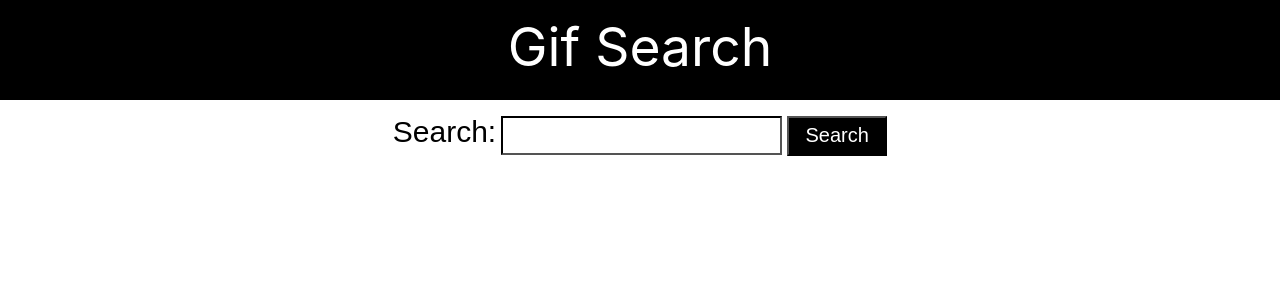
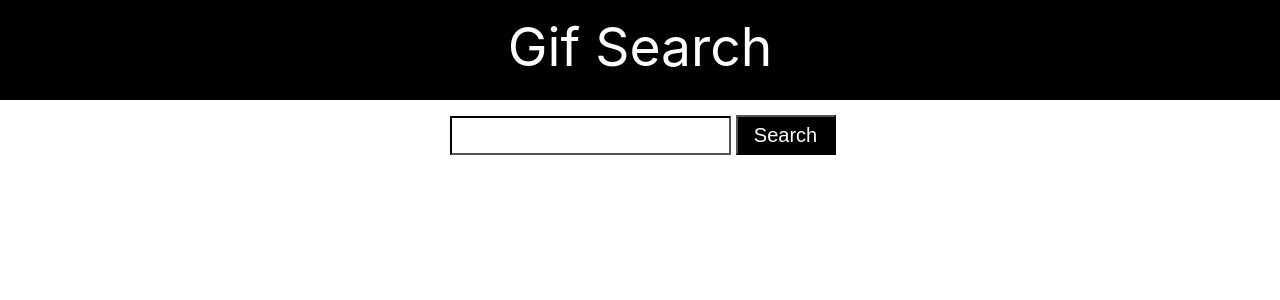
Before and after one commit to mehrabha/react-gif-app, a React (Create React App) app in the folder gif-app/: page / in a window 1280 px wide. Shown: the top 300 px of the page. Built offline with nearby package versions, Linux system fonts and the light colour scheme.

Commit message:
search function implementation

```diff
--- a/gif-app/src/App.js
+++ b/gif-app/src/App.js
@@ -4,11 +4,23 @@ import Nav from "./Nav.js";
 import SearchForm from "./SearchForm.js";
 
 class App extends React.Component {
+	constructor() {
+		super();
+		this.state = {
+			gifs: []
+		}
+	}
+
+	async apiCall(e) {
+		e.preventDefault();
+		let zip = e.target.elements.ZipInput.value;
+		console.log(zip);
+	}
 	render() {
 		return (
 			<div className="app-container">
 			  <Nav />
-		<SearchForm />
+			  <SearchForm apiCall={this.apiCall}/>
 			</div>
 		);
 	}
--- a/gif-app/src/SearchForm.js
+++ b/gif-app/src/SearchForm.js
@@ -2,21 +2,11 @@ import React, { Component } from 'react';
 import "./SearchForm.css";
 
 class SearchForm extends Component{
-    constructor() {
-		super();
-		this.state = {
-
-		}
-    }
-
     render() {
         return (
             <div className="GifSearchForm">
-              <form onSubmit={this.handleSubmit}>
-                <label>
-                  Search:
-                  <input type="text" name="cityInput" onChange={this.handleInputChange} />
-                </label>
+              <form onSubmit={this.props.apiCall}>
+                <input type="text" name="ZipInput"/>
                 <input type="submit" value="Search" />
               </form>
             </div>
```
Lines whose indentation alone changed are shown as unchanged.
